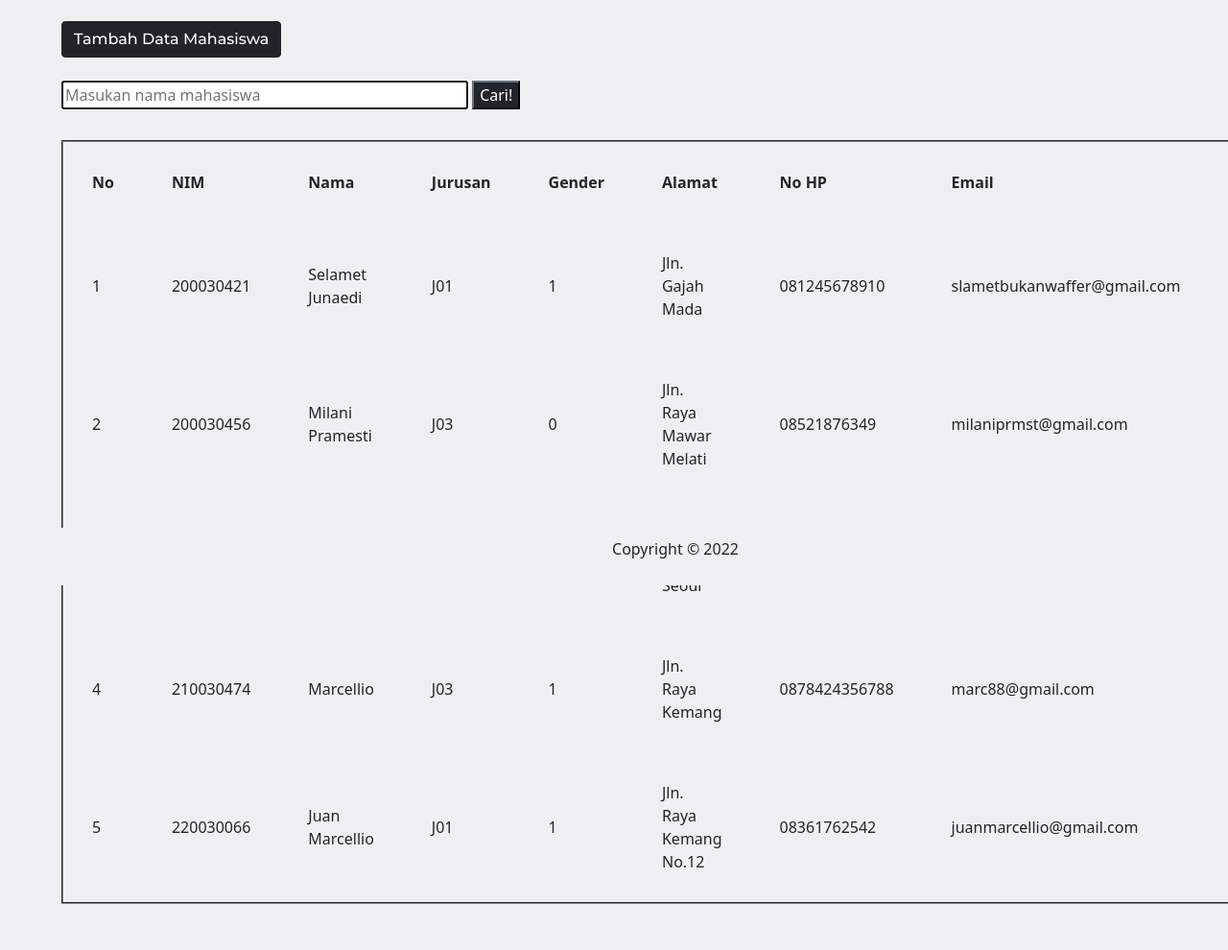
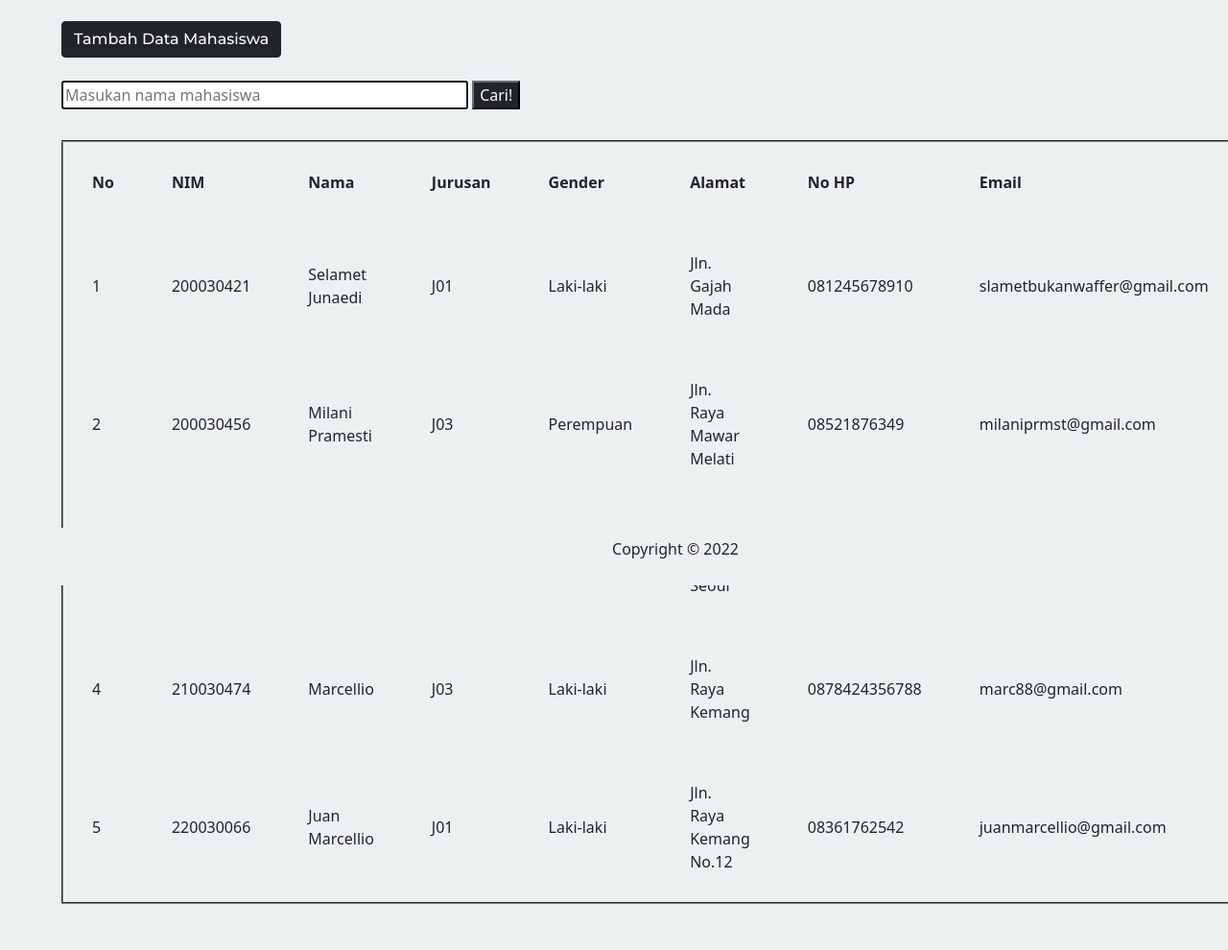
Before and after one commit to virgisvta/SIA, a PHP site: page /mahasiswa/mahasiswa.php in a window 1280 px wide; the page is wider, and only the part inside the window is pictured. Shown: the part 190-1180 px from the top of that part at 96% size. Run offline with PHP 8.4, Linux system fonts and the light colour scheme; a user stored in the database is signed in; data comes from the database, SQL or seed files in the repository.

Commit message:
update mahasiswa

```diff
--- a/mahasiswa/mahasiswa.php
+++ b/mahasiswa/mahasiswa.php
@@ -93,7 +93,12 @@
                             <?= $row["kode_jurusan"]; ?>
                         </td>
                         <td>
-                            <?= $row["gender"]; ?>
+                            <?php if ($row['gender'] == 0) {
+                            ?>
+                                Perempuan
+                            <?php } else { ?>
+                                Laki-laki
+                            <?php } ?>
                         </td>
                         <td>
                             <?= $row["alamat"]; ?>
```
